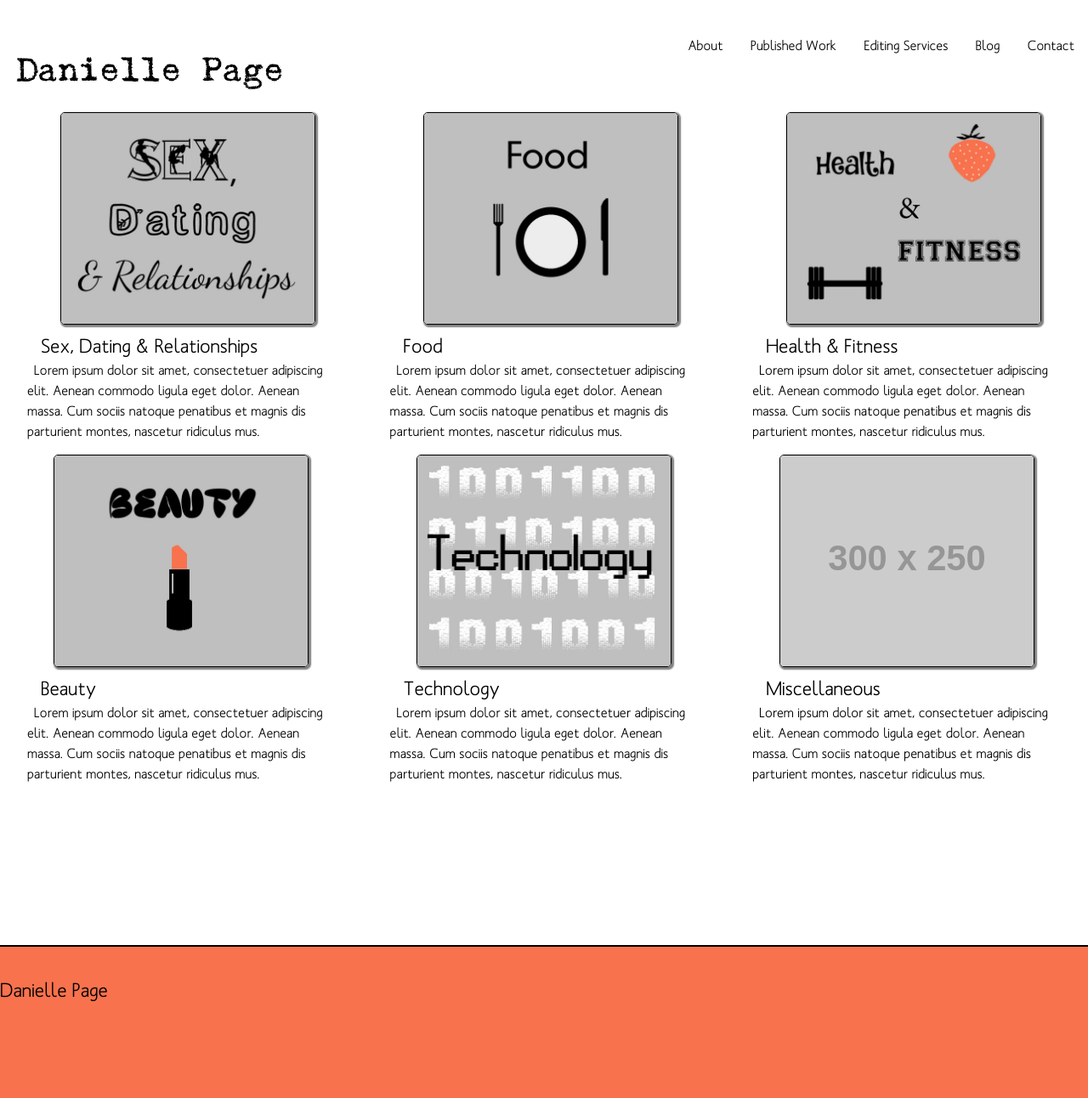
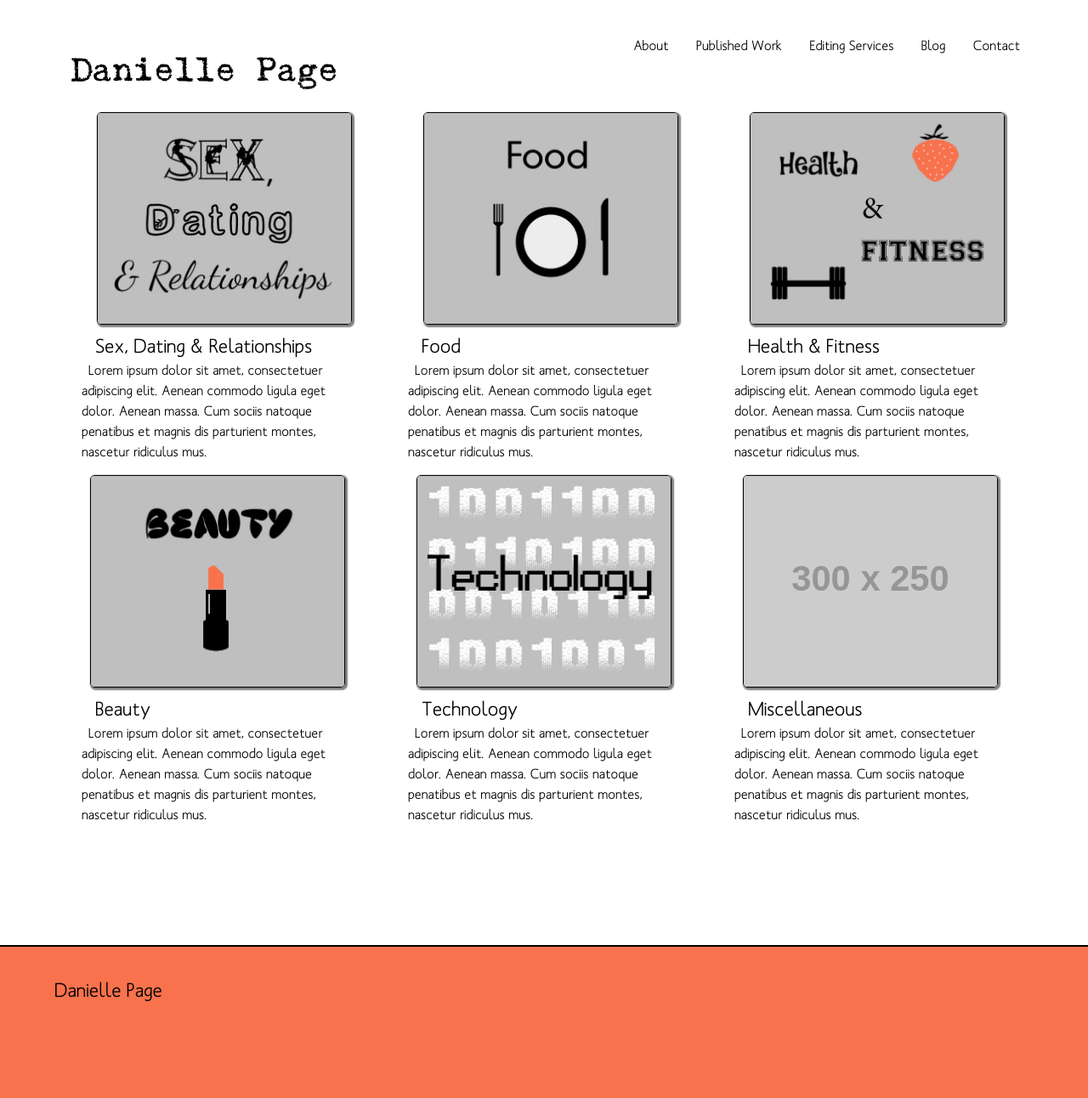
Before and after one commit to thedaniellepage/thedaniellepage, a Jekyll site: the page built from published-work.html, in a window 1280 px wide. Shown: the whole page at 85% size. Built offline with Jekyll 4.4.1, drawn with Linux system fonts in a browser that asks for light colours; nearby versions of some CDN libraries.

Commit message:
what what

```diff
--- a/css/main.css
+++ b/css/main.css
@@ -98,7 +98,7 @@ td {
 /* ---- Layout ---- */
 
 .container {
-	max-width: 100%; /* max-width will scale to the browser, while just `width` will always be the value */
+	max-width: 90%; /* max-width will scale to the browser, while just `width` will always be the value */
 	margin-left: auto; /* or margin: 0 auto; -- both will center a block element on a page or in a container */
 	margin-right: auto;
 	clear:both;
@@ -233,7 +233,7 @@ td {
 
 /* Columns */
 
-@media (min-width:620px){
+@media (min-width:1025px){
 
 .col {
 	float: left;
```
